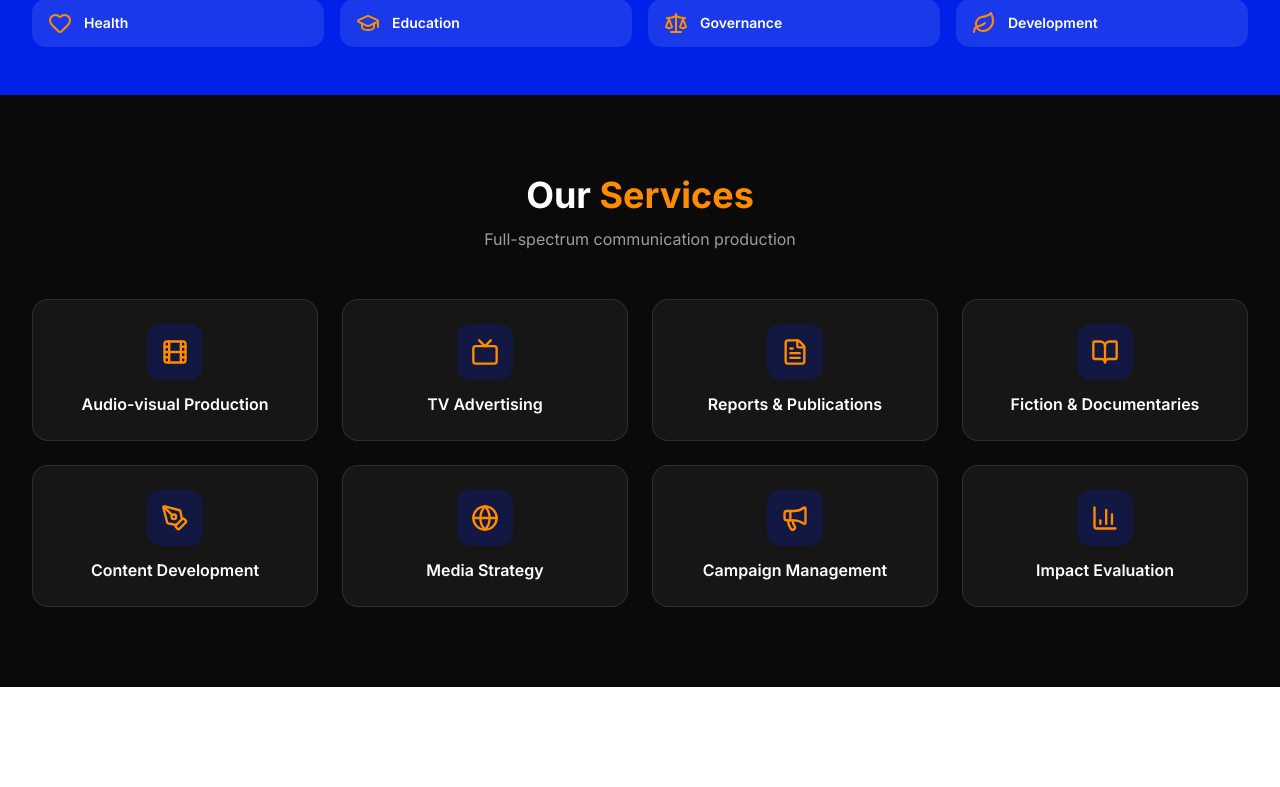
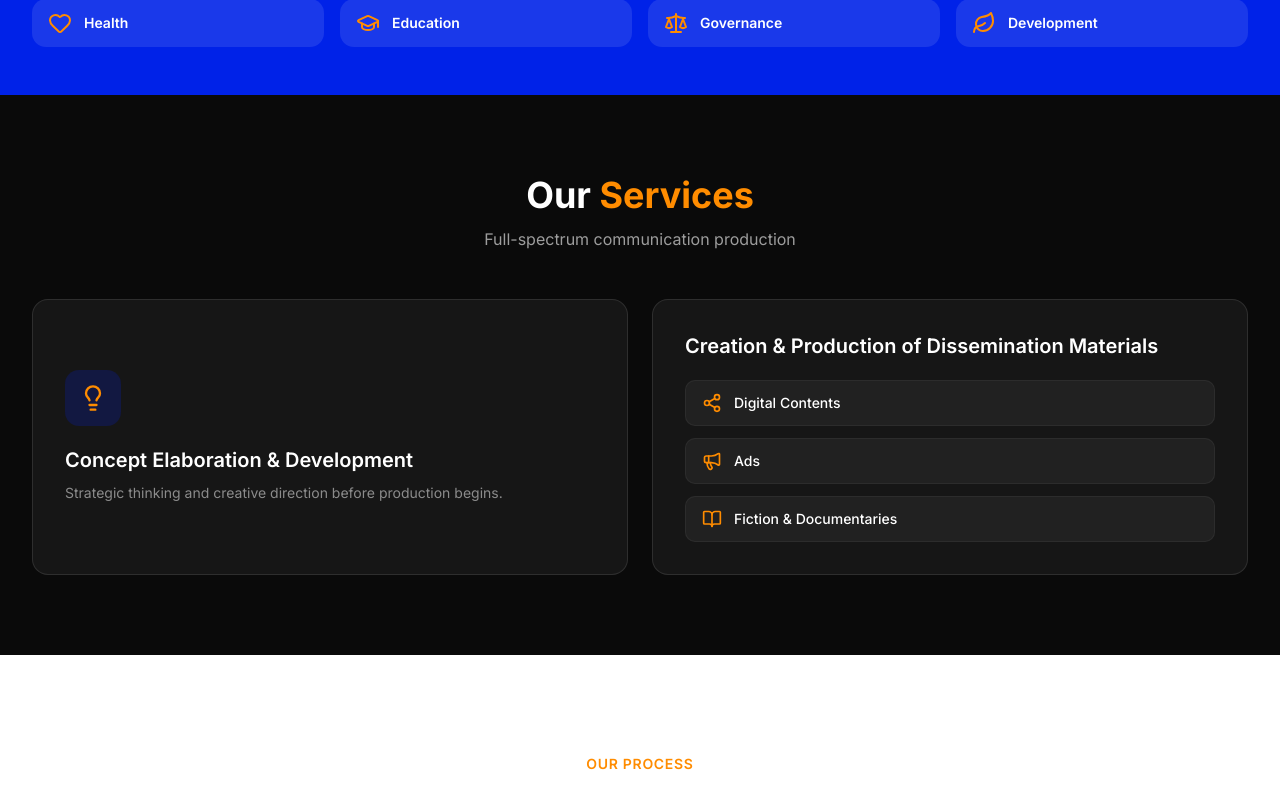
Before and after one commit to Kellysandrine/WIN-site, a React (Vite) app in the folder app/: page /#/communication-services in a window 1280 px wide. Shown: the part 449-1236 px from the top of the page. Built offline with nearby package versions, Linux system fonts and the light colour scheme.

Commit message:
Add Concept Elaboration service and update layout

```diff
--- a/app/src/pages/CommunicationService.tsx
+++ b/app/src/pages/CommunicationService.tsx
@@ -8,14 +8,17 @@ import {
 import ProcessDiagram from '../components/ProcessDiagram';
 
 const services = [
-  { icon: Film, title: 'Audio-visual Production' },
-  { icon: Tv, title: 'TV Advertising' },
-  { icon: FileText, title: 'Reports & Publications' },
+  {
+    icon: Lightbulb,
+    title: 'Concept Elaboration & Development',
+    desc: 'Strategic thinking and creative direction before production begins.',
+  },
+];
+
+const productionItems = [
+  { icon: Share2, title: 'Digital Contents' },
+  { icon: Megaphone, title: 'Ads' },
   { icon: BookOpen, title: 'Fiction & Documentaries' },
-  { icon: PenTool, title: 'Content Development' },
-  { icon: Globe, title: 'Media Strategy' },
-  { icon: Megaphone, title: 'Campaign Management' },
-  { icon: BarChart3, title: 'Impact Evaluation' },
 ];
 
 const expertise = [
@@ -78,7 +81,7 @@ export default function CommunicationService() {
         </div>
       </section>
 
-      {/* Services Grid - Icon Cards */}
+      {/* Services Grid */}
       <section className="py-16 md:py-20 bg-[#0a0a0a]">
         <div className="max-w-7xl mx-auto px-4 sm:px-6 lg:px-8">
           <motion.div
@@ -93,22 +96,47 @@ export default function CommunicationService() {
             <p className="text-white/60 max-w-md mx-auto">Full-spectrum communication production</p>
           </motion.div>
 
-          <div className="grid grid-cols-2 md:grid-cols-4 gap-4 md:gap-6">
-            {services.map((service, index) => (
+          <div className="grid grid-cols-1 md:grid-cols-2 gap-6">
+            {/* Concept card */}
             <motion.div
-                key={service.title}
               initial={{ opacity: 0, y: 20 }}
               whileInView={{ opacity: 1, y: 0 }}
               viewport={{ once: true }}
-                transition={{ duration: 0.4, delay: index * 0.06 }}
-                className="bg-white/5 rounded-2xl p-5 md:p-6 border border-white/10 hover:border-[#FF8C00]/50 hover:bg-white/10 transition-all group text-center"
+              transition={{ duration: 0.4 }}
+              className="bg-white/5 rounded-2xl p-8 border border-white/10 hover:border-[#FF8C00]/50 transition-all flex flex-col justify-center"
             >
-                <div className="w-12 h-12 md:w-14 md:h-14 rounded-xl bg-[#0022E8]/20 flex items-center justify-center mx-auto mb-3 group-hover:bg-[#0022E8]/40 transition-colors">
-                  <service.icon className="w-6 h-6 md:w-7 md:h-7 text-[#FF8C00]" />
+              <div className="w-14 h-14 rounded-xl bg-[#0022E8]/20 flex items-center justify-center mb-5">
+                <Lightbulb className="w-7 h-7 text-[#FF8C00]" />
               </div>
-                <h3 className="text-white text-sm md:text-base font-semibold leading-tight">{service.title}</h3>
+              <h3 className="text-white text-xl font-semibold mb-2">Concept Elaboration & Development</h3>
+              <p className="text-white/50 text-sm leading-relaxed">
+                Strategic thinking and creative direction before production begins.
+              </p>
             </motion.div>
+
+            {/* Production card with sub-items */}
+            <motion.div
+              initial={{ opacity: 0, y: 20 }}
+              whileInView={{ opacity: 1, y: 0 }}
+              viewport={{ once: true }}
+              transition={{ duration: 0.4, delay: 0.1 }}
+              className="bg-white/5 rounded-2xl p-8 border border-white/10 hover:border-[#FF8C00]/50 transition-all"
+            >
+              <h3 className="text-white text-xl font-semibold mb-5">
+                Creation & Production of Dissemination Materials
+              </h3>
+              <div className="space-y-3">
+                {productionItems.map((item) => (
+                  <div
+                    key={item.title}
+                    className="flex items-center gap-3 bg-white/5 rounded-lg px-4 py-3 border border-white/5"
+                  >
+                    <item.icon className="w-5 h-5 text-[#FF8C00] shrink-0" />
+                    <span className="text-white text-sm font-medium">{item.title}</span>
+                  </div>
                 ))}
+              </div>
+            </motion.div>
           </div>
         </div>
       </section>
```
Lines whose indentation alone changed are shown as unchanged.
